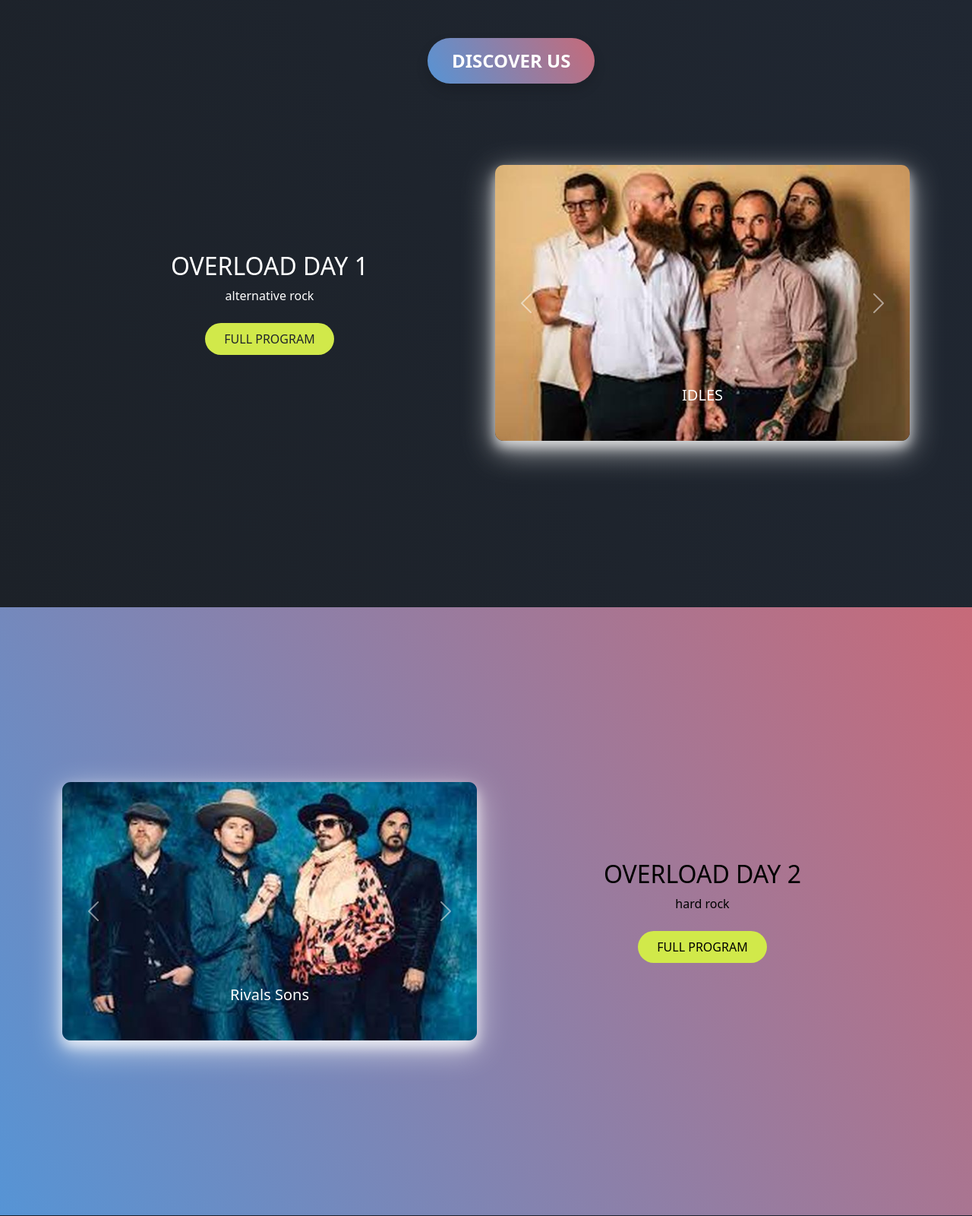
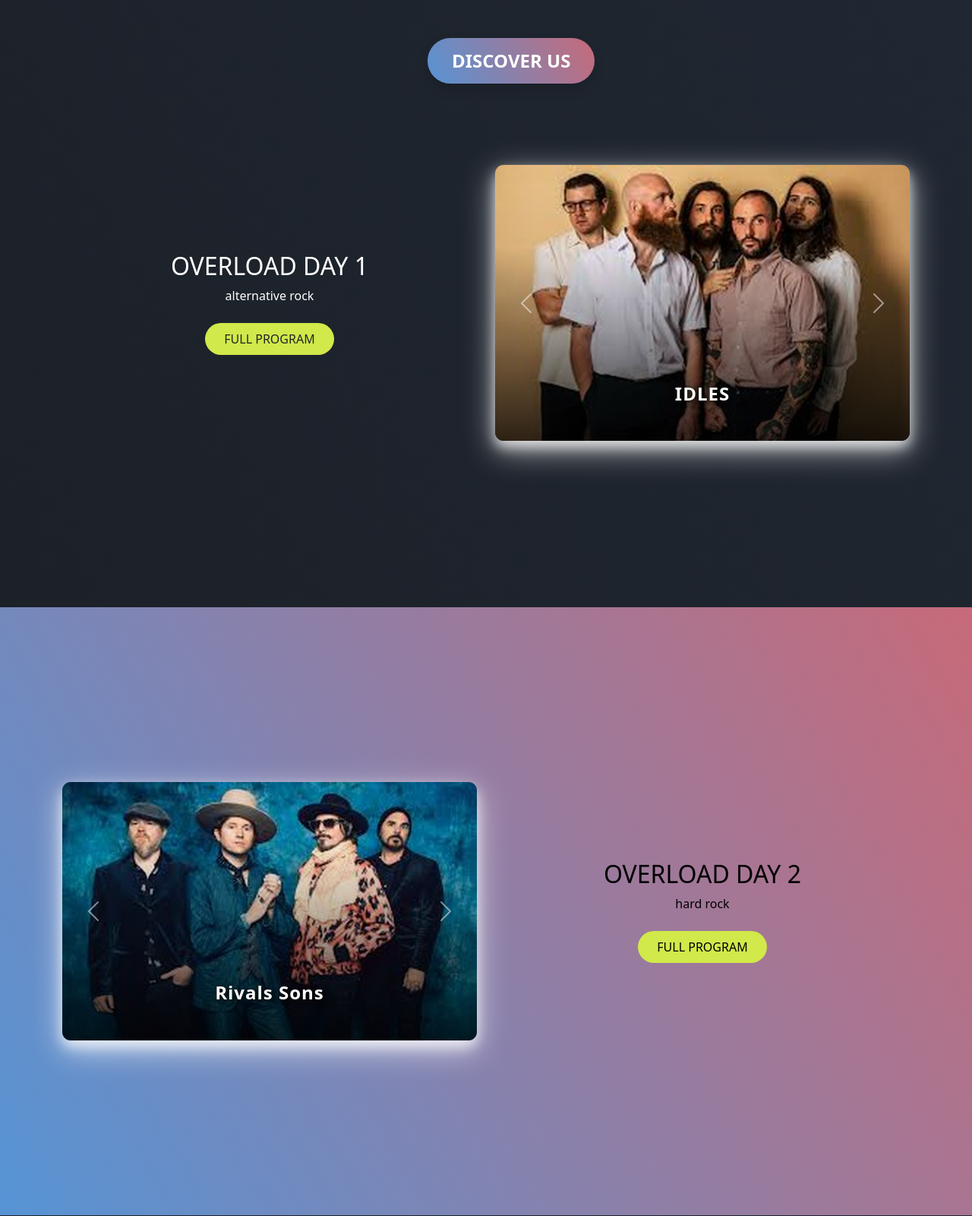
Before and after one commit to ferraroriccardo/musical-festival-website, a Flask app: page / in a window 1280 px wide. Shown: the part 622-2222 px from the top of the page at 76% size. Run offline with Flask 3, Linux system fonts and the light colour scheme; data comes from the database, SQL or seed files in the repository; some libraries are stand-ins or nearby versions.

Commit message:
fix: minor

```diff
--- a/static/style.css
+++ b/static/style.css
@@ -256,12 +256,47 @@ footer div {
     color: #fff;
 }
 
-/* Stili per l'effetto "staccato" del carousel */
 .carousel {
-    /* Aggiunge un'ombra per dare profondità */
     box-shadow: 0 8px 16px rgba(255, 255, 255, 0.673), 0 12px 40px rgba(255, 255, 255, 0.673);
-    /* Arrotonda gli angoli del carousel */
     border-radius: 0.7rem;
-    /* Assicura che il contenuto interno rispetti gli angoli arrotondati */
     overflow: hidden;
 }
+
+.carousel-img-gradient-wrapper {
+    position: relative;
+    width: 100%;
+    height: 100%;
+}
+.carousel-img-gradient-wrapper img {
+    display: block;
+    width: 100%;
+    height: auto;
+    border-radius: inherit;
+}
+.carousel-img-gradient-wrapper::after {
+    content: "";
+    position: absolute;
+    left: 0;
+    right: 0;
+    bottom: 0;
+    top: 0;
+    border-radius: inherit;
+    pointer-events: none;
+    background: linear-gradient(to top, rgba(0,0,0,0.75) 0%, rgba(0,0,0,0.35) 40%, rgba(0,0,0,0.05) 70%, rgba(0,0,0,0) 100%);
+    z-index: 1;
+}
+.carousel-caption {
+    position: absolute;
+    left: 0;
+    right: 0;
+    bottom: 0;
+    z-index: 2;
+    padding-bottom: 2.5rem;
+}
+.artist-caption-text {
+    color: #fff;
+    text-shadow: 2px 2px 8px #000, 0 0 4px #222;
+    font-weight: bold;
+    font-size: 1.5rem;
+    letter-spacing: 1px;
+}
--- a/templates/home.html
+++ b/templates/home.html
@@ -96,10 +96,12 @@
                         <div class="carousel-inner">
                             {% for show in p_shows_one %}
                             <div class="carousel-item {% if loop.first %}active{% endif %}">
+                                <div class="carousel-img-gradient-wrapper">
                                     <img src="{{ url_for('uploaded_file', filename=show['path_immagine'].split('/')[-1]) }}"
                                         class="d-block w-100 rounded" alt="{{ show['artist'] }}">
                                     <div class="carousel-caption d-none d-md-block">
-                                    <h5>{{ show['artista'] }}</h5>
+                                        <h5 class="artist-caption-text">{{ show['artista'] }}</h5>
+                                    </div>
                                 </div>
                             </div>
                             {% endfor %}
@@ -134,10 +136,12 @@
                         <div class="carousel-inner">
                             {% for show in p_shows_two %}
                             <div class="carousel-item {% if loop.first %}active{% endif %}">
+                                <div class="carousel-img-gradient-wrapper">
                                     <img src="{{ url_for('uploaded_file', filename=show['path_immagine'].split('/')[-1]) }}"
                                         class="d-block w-100 rounded" alt="{{ show['artist'] }}">
                                     <div class="carousel-caption d-none d-md-block">
-                                    <h5>{{ show['artista'] }}</h5>
+                                        <h5 class="artist-caption-text">{{ show['artista'] }}</h5>
+                                    </div>
                                 </div>
                             </div>
                             {% endfor %}
@@ -184,10 +188,12 @@
                         <div class="carousel-inner">
                             {% for show in p_shows_three %}
                             <div class="carousel-item {% if loop.first %}active{% endif %}">
+                                <div class="carousel-img-gradient-wrapper">
                                     <img src="{{ url_for('uploaded_file', filename=show['path_immagine'].split('/')[-1]) }}"
                                         class="d-block w-100 rounded" alt="{{ show['artist'] }}">
                                     <div class="carousel-caption d-none d-md-block">
-                                    <h5>{{ show['artista'] }}</h5>
+                                        <h5 class="artist-caption-text">{{ show['artista'] }}</h5>
+                                    </div>
                                 </div>
                             </div>
                             {% endfor %}
```
Also changed, not shown: todo.txt (+4 -3 lines). Lines whose indentation alone changed are shown as unchanged.
